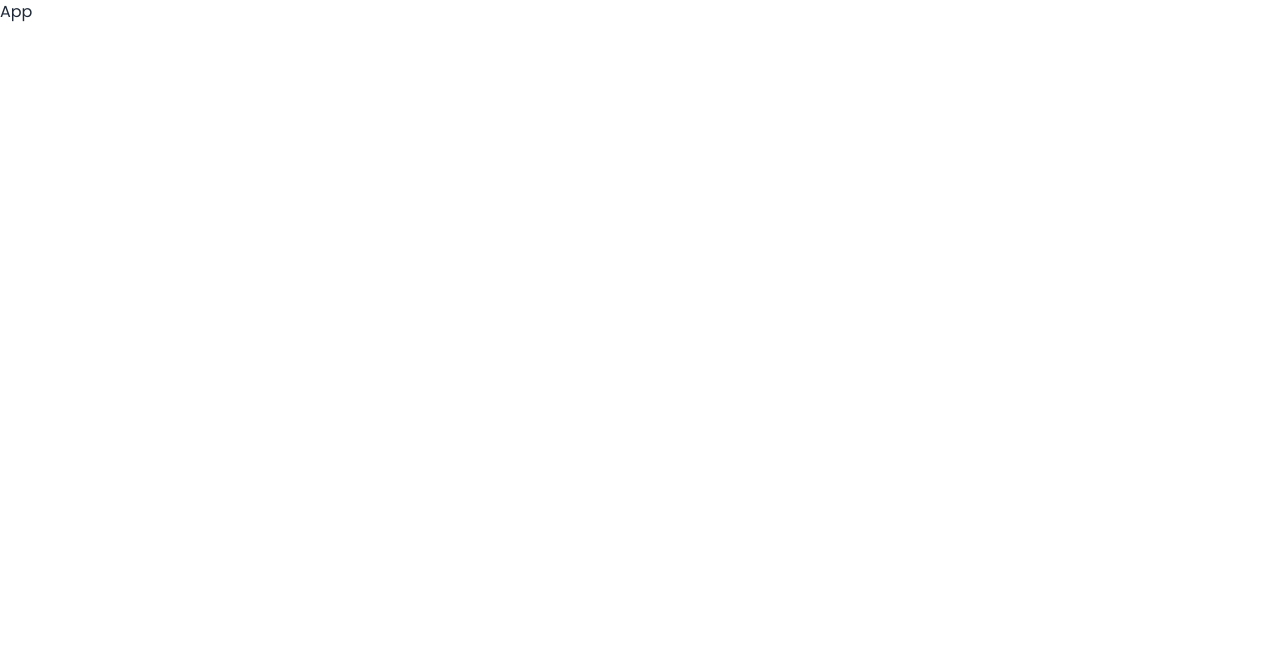
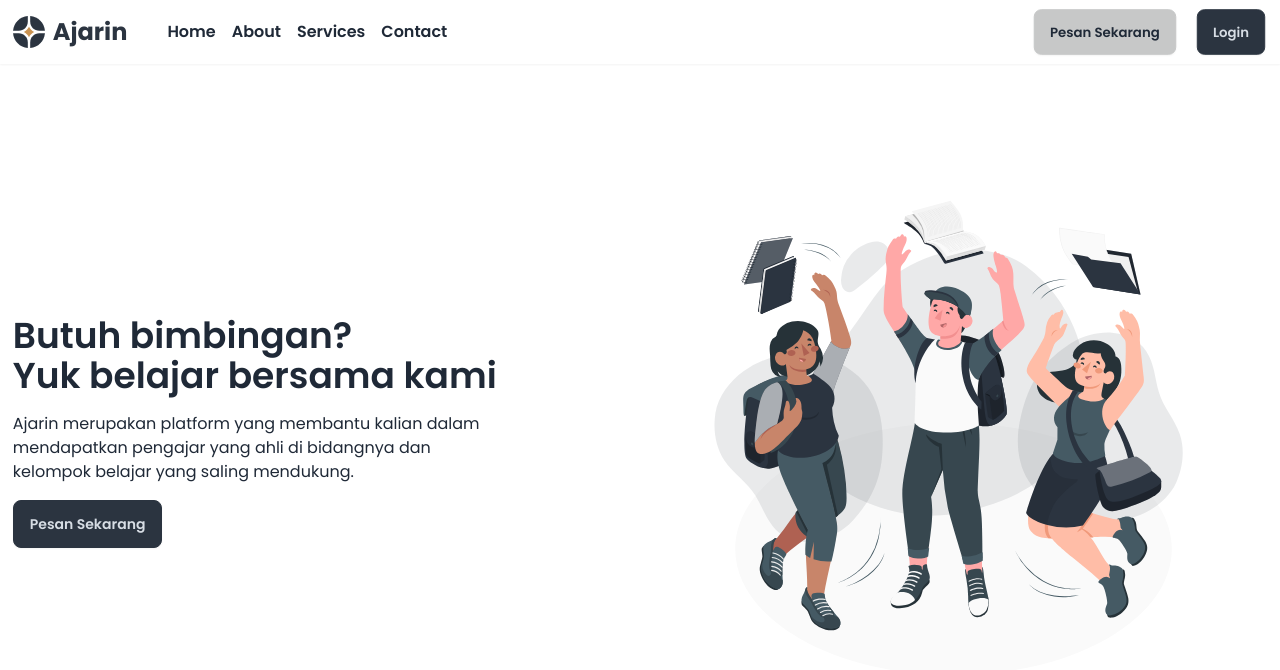
Before and after one commit to fitrondev/react-ajarin, a React (Vite) app: page / in a window 1280 px wide. Shown: the top 670 px of the page. Built offline with nearby package versions, Linux system fonts and the light colour scheme.

Commit message:
Add Header and Hero components to App

```diff
--- a/src/App.tsx
+++ b/src/App.tsx
@@ -1,4 +1,12 @@
+import Header from "./components/layouts/Header";
+import Hero from "./components/layouts/Hero";
+
 const App = () => {
-  return <div>App</div>;
+  return (
+    <>
+      <Header />
+      <Hero />
+    </>
+  );
 };
 export default App;
```
